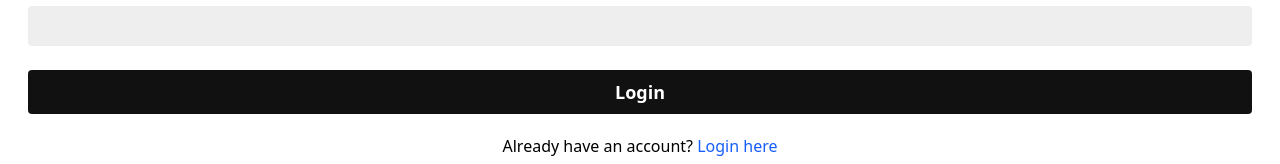
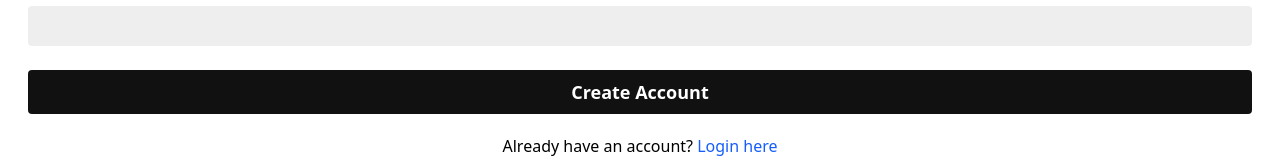
Before and after one commit to rohitrk185/ride-booking-app, a React (Vite) app in the folder frontend/: page /captain-signup in a window 1280 px wide. Shown: the part 346-510 px from the top of the page. Built offline with nearby package versions, Linux system fonts and the light colour scheme.

Commit message:
text change'

```diff
--- a/frontend/src/pages/CaptainSignup.jsx
+++ b/frontend/src/pages/CaptainSignup.jsx
@@ -71,7 +71,7 @@ const CaptainSignup = () => {
             className="bg-[#eee] mb-6 rounded px-2 py-2 outline-none border-none w-full text-base placeholder:text-sm"
           />
           <button className="bg-[#111] text-white font-semibold mb-5 rounded px-2 py-2 outline-none border-none w-full text-lg placeholder:text-base">
-            Login
+            Create Account
           </button>
 
           <p className="text-center">
--- a/frontend/src/pages/UserSignup.jsx
+++ b/frontend/src/pages/UserSignup.jsx
@@ -71,7 +71,7 @@ const UserSignup = () => {
             className="bg-[#eee] mb-6 rounded px-2 py-2 outline-none border-none w-full text-base placeholder:text-sm"
           />
           <button className="bg-[#111] text-white font-semibold mb-5 rounded px-2 py-2 outline-none border-none w-full text-lg placeholder:text-base">
-            Login
+            Create Account
           </button>
 
           <p className="text-center">
```
